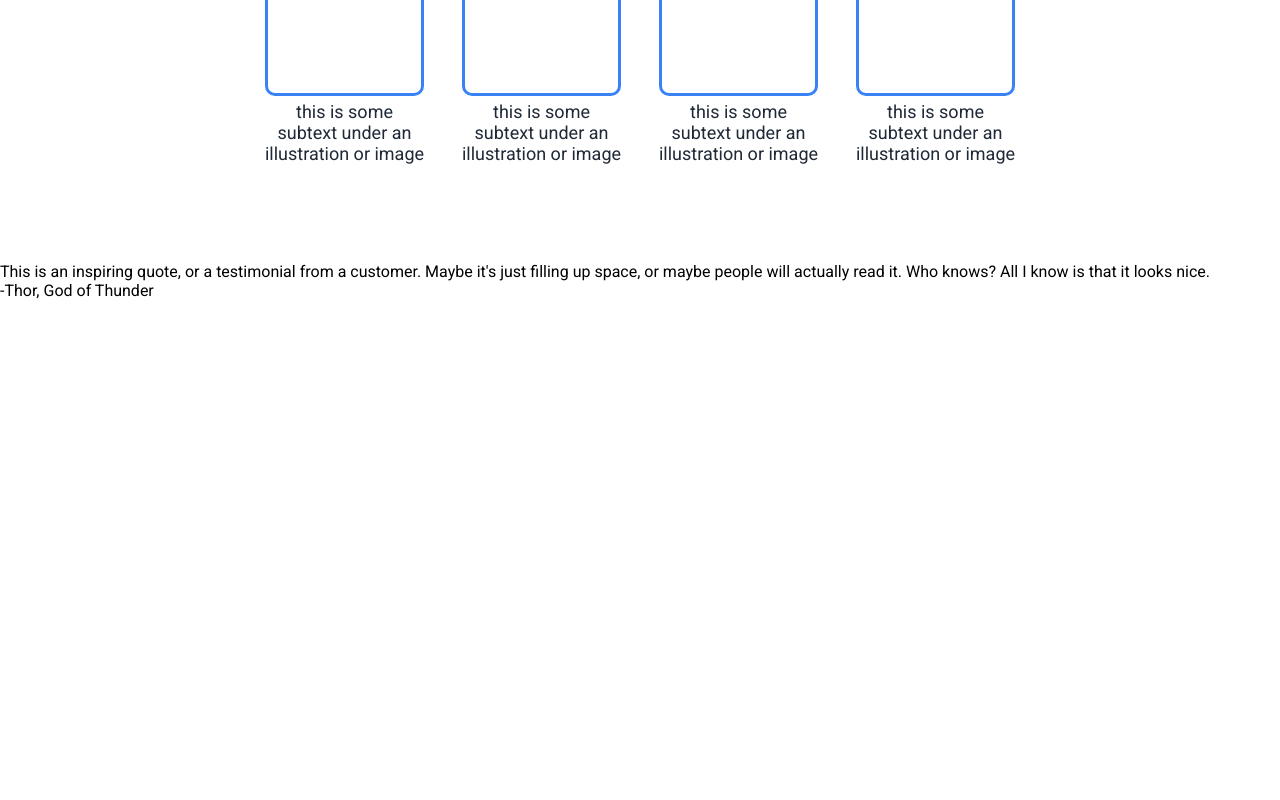
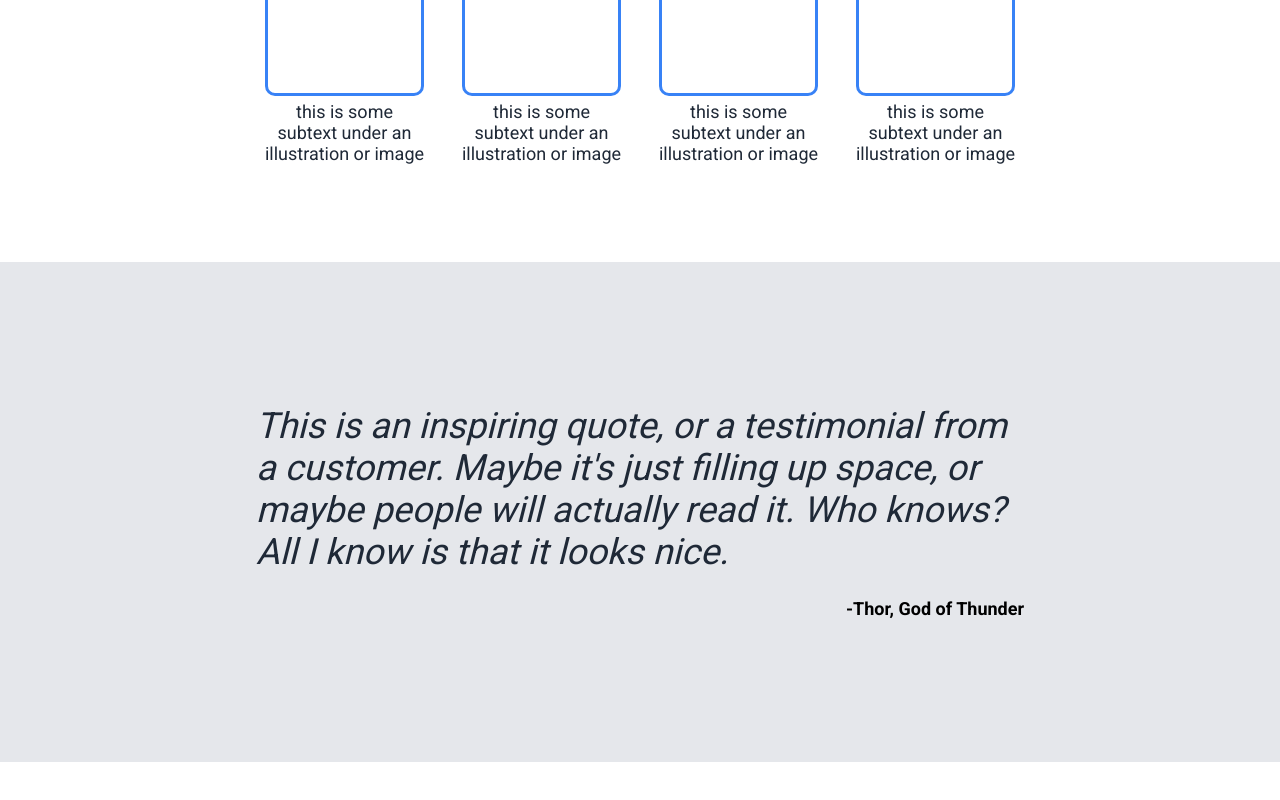
Before and after one commit to DebugVoyager/odin-landing-page, a plain HTML site: page index.html in a window 1280 px wide. Shown: the part 723-1523 px from the top of the page. Before the commit the page ends 1023 px from the top, so only its background shows below. Drawn offline with Linux system fonts and the light colour scheme.

Commit message:
Style quote section

```diff
--- a/styles.css
+++ b/styles.css
@@ -39,14 +39,11 @@ img {
 .navbar-container {
     display: flex;
     justify-content: center;
-    /* margin-bottom: 100px; */
     padding-top: 25px;
     width: 75%;
-    /* outline: 2px solid white; */
 }
 
 .hero-container {
-    /* outline: 2px solid white; */
     width: 75%;
     display: flex;
     gap: 50px;
@@ -57,7 +54,6 @@ img {
     flex-direction: column;
     width: 50%;
     gap: 10px;
-    /* outline: 2px solid white; */
 }
 
 .hero-main-text {
@@ -112,7 +108,6 @@ img {
     flex-direction: column;
     align-items: center;
     justify-content: space-around;
-    /* outline: 2px solid black; */
 }
 
 .center-text-heading {
@@ -120,7 +115,6 @@ img {
     font-size: 36px;
     color: #1F2937;
     font-weight: 900;
-    /* outline: 2px solid black; */
 }
 
 .center-shape-container {
@@ -128,7 +122,6 @@ img {
     height: 75%;
     display: flex;
     gap: 20px;
-    /* outline: 2px solid black; */
 }
 
 .center-shape {
@@ -139,7 +132,6 @@ img {
     justify-content: center;
     align-items: center;
     gap: 5px;
-    /* outline: 2px solid black; */
 }
 
 .center-shape p {
@@ -156,6 +148,40 @@ img {
     border-radius: 10px;
 }
 
+.quote-container {
+    height: 500px;
+    background-color: #E5E7EB;
+    display: flex;
+    justify-content: center;
+    align-items: center;
+}
+
+.quote-text-container {
+    width: 60%;
+    height: 100%;
+    display: flex;
+    flex-direction: column;
+    justify-content: center;
+    gap: 25px;
+}
+
+.quote {
+    font-size: 36px;
+    font-style: italic;
+    font-weight: 300;
+    color: #1F2937;
+}
+
+.quote-name {
+    align-self: flex-end;
+    font-size: 18px;
+    font-weight: 900;
+}
+
+.cta-container {
+    height: 500px;
+}
+
 #header-logo {
     margin-right: auto;
     font-size: 24px;
```
